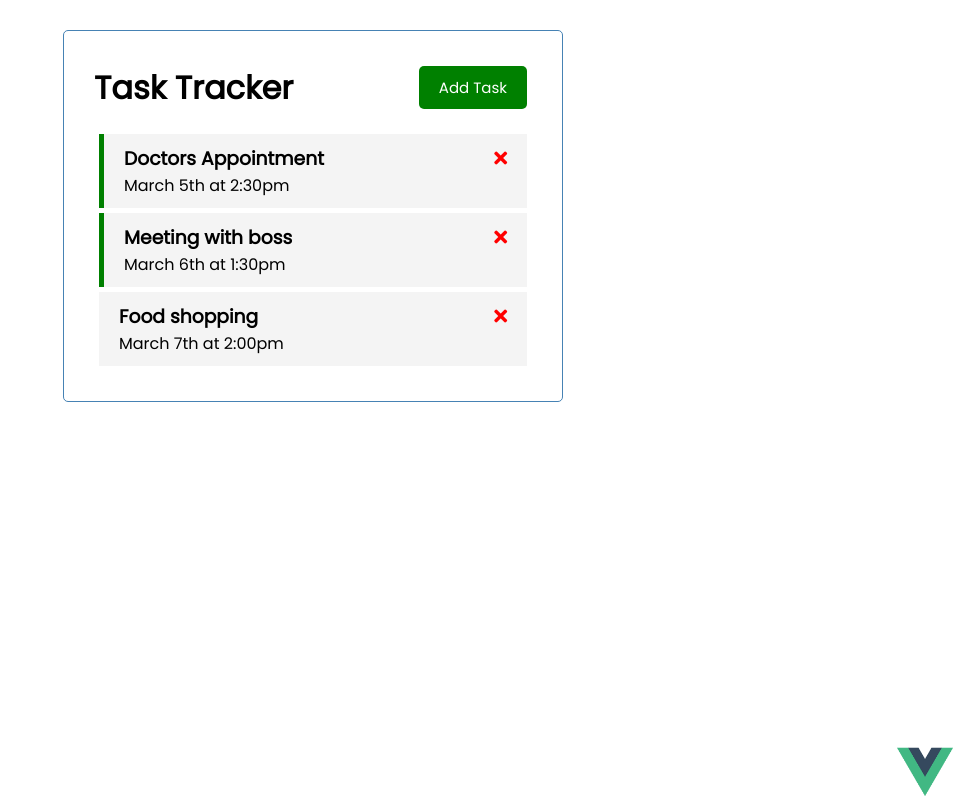
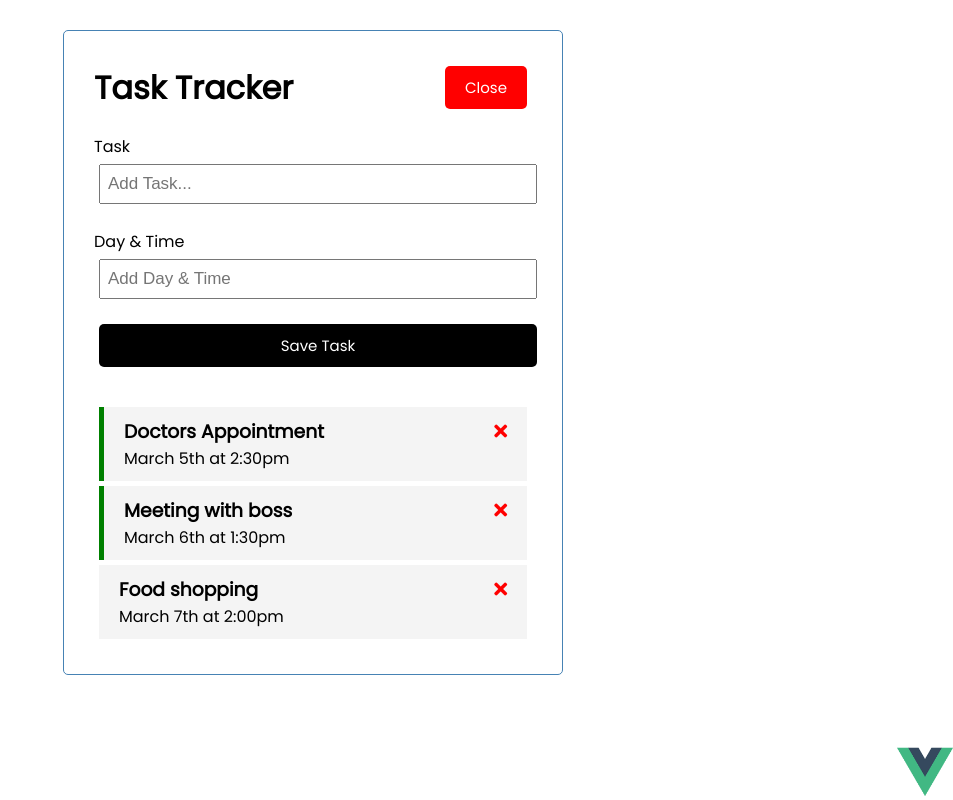
Before and after one commit to masonkimm/vue-task-tracker, a Vue app: page / in a window 1280 px wide. Both pictures are taken after a click on the button "Add Task". Shown: the whole page, without its empty margins (327-1280 px from the left). Built offline with nearby package versions, Linux system fonts and the light colour scheme.

Commit message:
add task complete

```diff
--- a/src/App.vue
+++ b/src/App.vue
@@ -1,7 +1,14 @@
 <template>
   <img id="vue-logo" alt="Vue logo" src="./assets/logo.png" />
   <div class="container">
-    <Heading title="Task Tracker" />
+    <Heading
+      :showAddTask="showAddTask"
+      @toggle-add-task="toggleAddTask"
+      title="Task Tracker"
+    />
+    <div v-show="showAddTask">
+      <AddTask @add-task="addTask" />
+    </div>
     <Tasks
       @toggle-reminder="toggleReminder"
       :tasks="tasks"
@@ -13,19 +20,25 @@
 <script>
 import Heading from './components/Heading.vue';
 import Tasks from './components/Tasks.vue';
+import AddTask from './components/AddTask.vue';
 
 export default {
   name: 'App',
   components: {
     Heading,
     Tasks,
+    AddTask,
   },
   data() {
     return {
       tasks: [],
+      showAddTask: false,
     };
   },
   methods: {
+    addTask(task) {
+      this.tasks = [...this.tasks, task];
+    },
     deleteTask(id) {
       console.log('task', id);
       this.tasks = this.tasks.filter((task) => task.id !== id);
@@ -34,6 +47,9 @@
       this.tasks = this.tasks.map((task) =>
         task.id === id ? { ...task, reminder: !task.reminder } : task
       );
+    },
+    toggleAddTask() {
+      this.showAddTask = !this.showAddTask;
     },
   },
   created() {
--- /dev/null
+++ b/src/components/AddTask.vue
@@ -0,0 +1,66 @@
+<template>
+  <form @submit="onSubmit" action="" class="add-form">
+    <div class="form-control">
+      <label for="">Task</label>
+      <input type="text" v-model="text" name="task" placeholder="Add Task..." />
+    </div>
+    <div class="form-control">
+      <label for="">Day & Time</label>
+      <input
+        type="text"
+        v-model="day"
+        name="day"
+        placeholder="Add Day & Time"
+      />
+    </div>
+    <input type="submit" value="Save Task" class="btn btn-block" />
+  </form>
+</template>
+
+<script>
+export default {
+  name: 'AddTask',
+  data() {
+    return {
+      text: '',
+      day: '',
+    };
+  },
+  methods: {
+    onSubmit(e) {
+      e.preventDefault();
+
+      if (!this.text) {
+        alert('Please add a task');
+        return;
+      }
+      const newTask = {
+        id: Math.floor(Math.random() * 1000000),
+        text: this.text,
+        day: this.day,
+      };
+      this.$emit('add-task', newTask);
+      this.text = '';
+      this.day = '';
+    },
+  },
+};
+</script>
+<style scoped>
+.add-form {
+  margin-bottom: 40px;
+}
+.form-control {
+  margin: 20px 0;
+}
+.form-control label {
+  display: block;
+}
+.form-control input {
+  width: 100%;
+  height: 40px;
+  margin: 5px;
+  padding: 3px 7px;
+  font-size: 17px;
+}
+</style>
--- a/src/components/Button.vue
+++ b/src/components/Button.vue
@@ -13,7 +13,7 @@
   },
   methods: {
     onClick() {
-      console.log('clicked');
+      this.$emit('btn-click');
     },
   },
 };
--- a/src/components/Heading.vue
+++ b/src/components/Heading.vue
@@ -1,7 +1,11 @@
 <template>
   <header>
     <h1>{{ title }}</h1>
-    <Button text="Add Task" color="green" />
+    <Button
+      @btn-click="$emit('toggle-add-task')"
+      :text="showAddTask ? 'Close' : 'Add Task'"
+      :color="showAddTask ? 'red' : 'green'"
+    />
   </header>
 </template>
 
@@ -11,6 +15,7 @@
   name: 'Heading',
   props: {
     title: String,
+    showAddTask: Boolean,
   },
   components: {
     Button,
```
